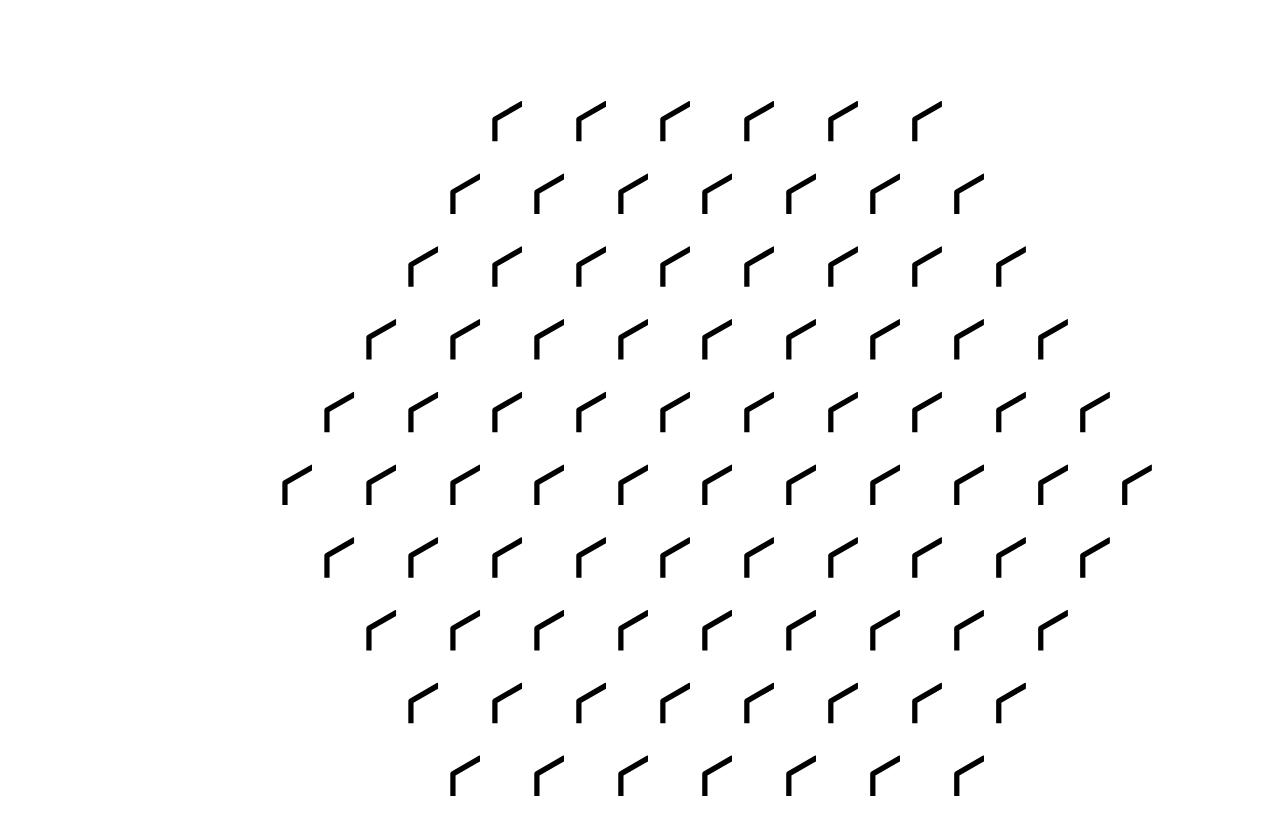
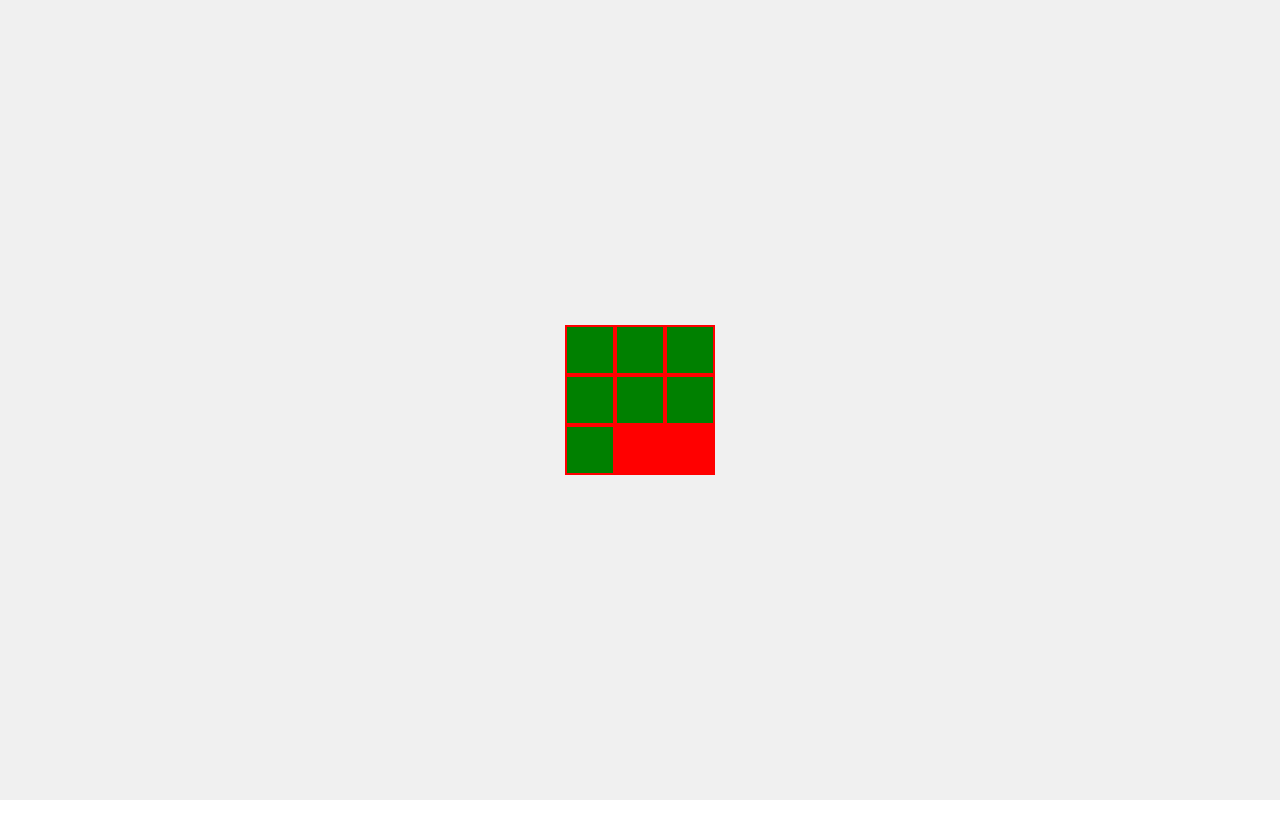
Before and after one commit to Paraldos/rpg-tools, a React (Vite) app: page / in a window 1280 px wide. Built offline with nearby package versions, Linux system fonts and the light colour scheme.

Commit message:
restructuring hexmap

```diff
--- /dev/null
+++ b/src/App.css
@@ -0,0 +1,20 @@
+*,
+*::before,
+*::after {
+  box-sizing: border-box;
+}
+
+html,
+body,
+#root {
+  margin: 0;
+  padding: 0;
+  height: 100%;
+}
+
+#root {
+  display: flex;
+  justify-content: center;
+  align-items: center;
+  background-color: #f0f0f0;
+}
--- a/src/App.jsx
+++ b/src/App.jsx
@@ -1,10 +1,7 @@
-import React from "react";
+import "./App.css";
+
 import HexMap from "./components/hex-map/HexMap";
 
 export default function App() {
-  return (
-    <div style={{ width: "100vw", height: "100vh" }}>
-      <HexMap rows={10} cols={10} size={30} />
-    </div>
-  );
+  return <HexMap />;
 }
--- /dev/null
+++ b/src/components/hex-map/HexMap.css
@@ -0,0 +1,6 @@
+.hex-map {
+  background-color: red;
+
+  display: grid;
+  grid-template-columns: repeat(3, 50px);
+}
--- a/src/components/hex-map/HexMap.jsx
+++ b/src/components/hex-map/HexMap.jsx
@@ -1,40 +1,15 @@
-import React from "react";
+import "./HexMap.css";
 import Hexfield from "../svgs/HexField";
 
-function Hex({ q, r, size }) {
-  const width = Math.sqrt(3) * size;
-  const height = 2 * size;
-  const x = width * (q + r / 2);
-  const y = (3 / 2) * size * r;
+export default function HexMap() {
+  const amountOfHexfields = 7;
+  const hexFieldArray = Array.from({ length: amountOfHexfields });
 
   return (
-    <g transform={`translate(${x}, ${y})`}>
-      <Hexfield size={size} />
-    </g>
+    <div className="hex-map">
+      {hexFieldArray.map((_, index) => (
+        <Hexfield key={index} />
+      ))}
+    </div>
   );
 }
-
-export default function HexMap({ radius = 5, size = 30 }) {
-  const hexes = [];
-
-  for (let q = -radius; q <= radius; q++) {
-    const r1 = Math.max(-radius, -q - radius);
-    const r2 = Math.min(radius, -q + radius);
-    for (let r = r1; r <= r2; r++) {
-      hexes.push(<Hex key={`${q},${r}`} q={q} r={r} size={size} />);
-    }
-  }
-
-  const mapWidth = Math.sqrt(3) * size * (2 * radius + 1);
-  const mapHeight = 1.5 * size * (2 * radius + 1);
-
-  return (
-    <svg
-      width="100%"
-      height="100%"
-      viewBox={`-${mapWidth / 2} -${mapHeight / 2} ${mapWidth} ${mapHeight}`}
-    >
-      {hexes}
-    </svg>
-  );
-}
--- /dev/null
+++ b/src/components/svgs/HexField.css
@@ -0,0 +1,5 @@
+.hexfield {
+  background-color: green;
+  aspect-ratio: 1 / 1;
+  margin: 2px;
+}
--- a/src/components/svgs/HexField.jsx
+++ b/src/components/svgs/HexField.jsx
@@ -1,20 +1,5 @@
-import React from "react";
+import "./HexField.css";
 
-export default function HexField({ size = 30 }) {
-  const width = Math.sqrt(3) * size;
-  const height = 2 * size;
-
-  return (
-    <svg
-      width={width}
-      height={height}
-      viewBox="-12 -12 24 24" // Make sure this matches your actual drawing
-      xmlns="http://www.w3.org/2000/svg"
-    >
-      <path
-        fill="#000"
-        d="M12 21.7a.75.75 0 0 1-.38-.1l-7.75-4.48a.74.74 0 0 1-.37-.65V7.53a.74.74 0 0 1 .37-.65l7.75-4.48a.77.77 0 0 1 .75 0l7.75 4.48a.73.73 0 0 1 .38.65v8.94a.73.73 0 0 1-.38.65l-7.75 4.48a.69.69 0 0 1-.37.1ZM5 16l7 4 7-4V8l-7-4-7 4v8Z"
-      />
-    </svg>
-  );
+export default function HexField() {
+  return <dev className="hexfield"></dev>;
 }
```
